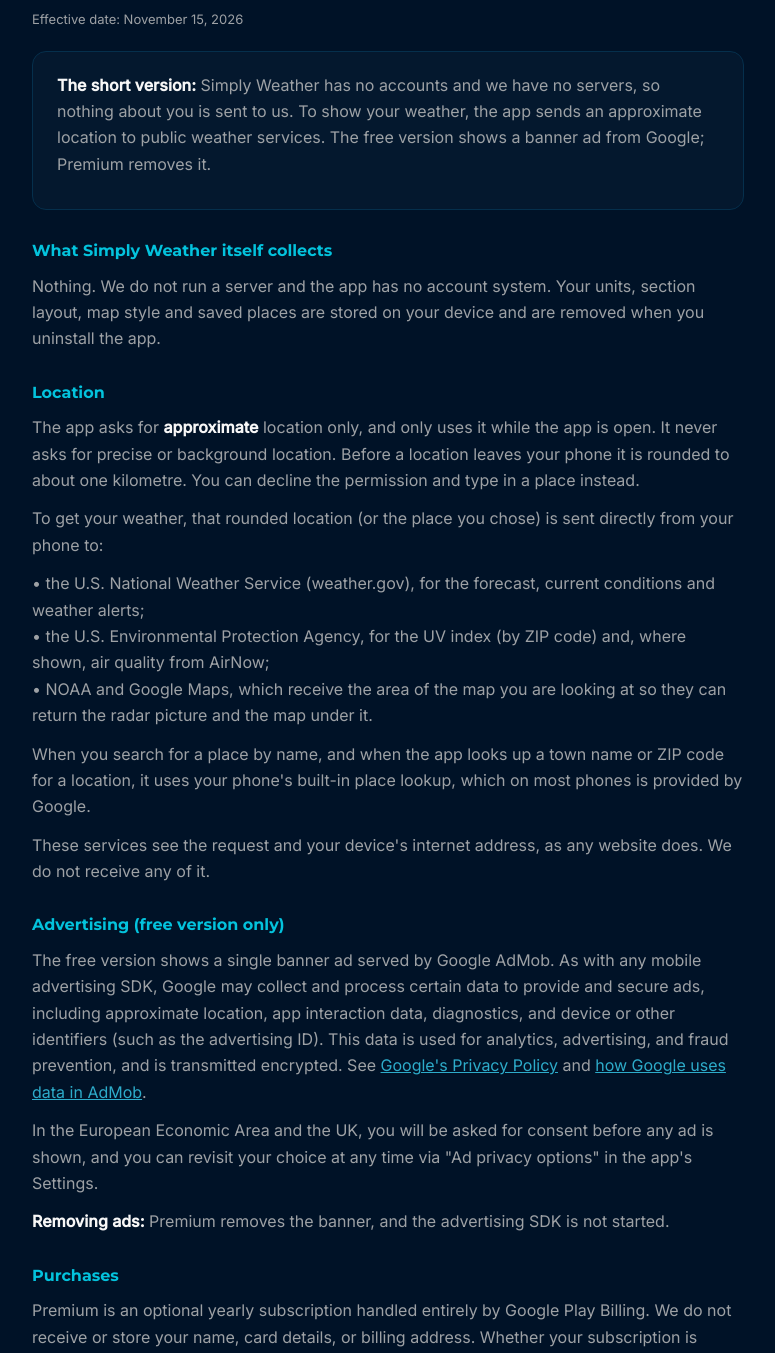
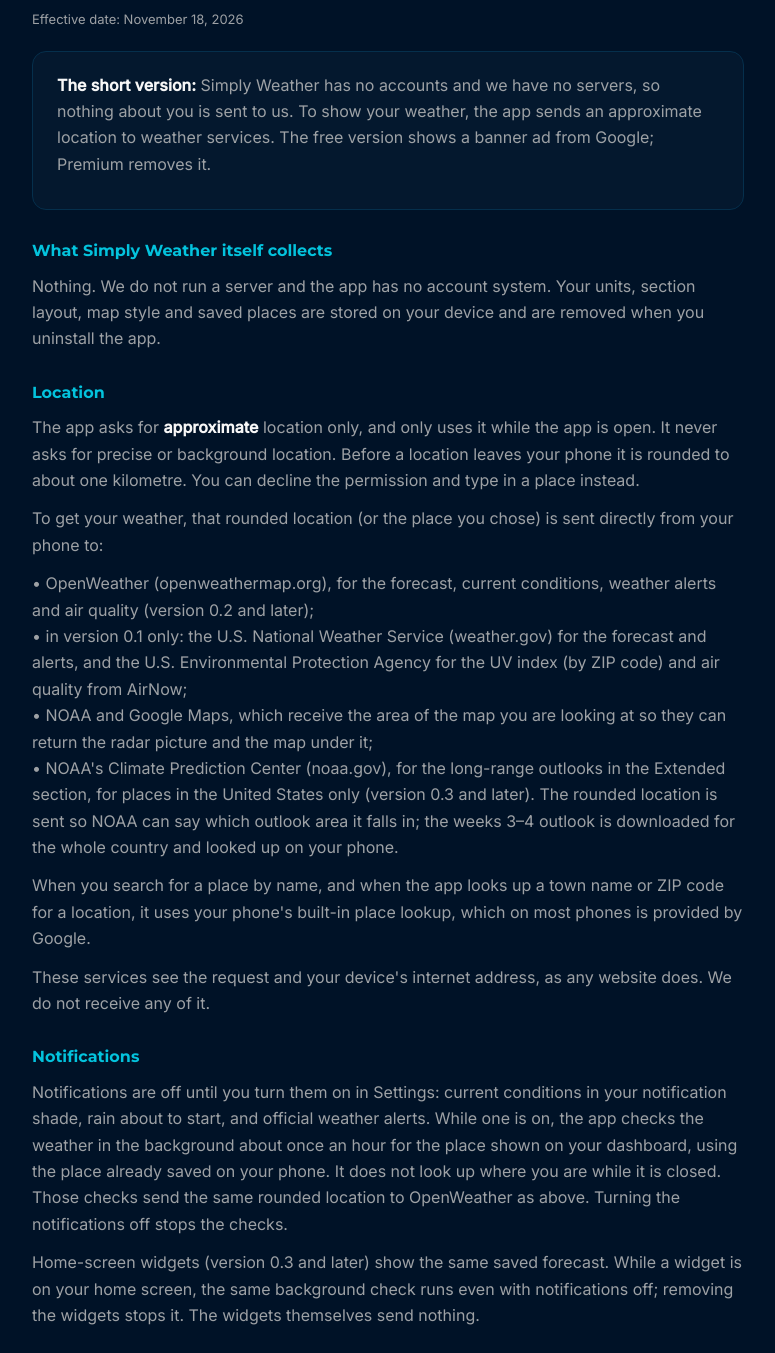
Before and after one commit to CypressTechApps/simplyweather-legal, a plain HTML site: page privacy.html in a window 1280 px wide. Shown: the part 244-1597 px from the top of the page, without its empty margins (252-1027 px from the left). Drawn offline with Linux system fonts and the light colour scheme.

Commit message:
Privacy: OpenWeather (0.2), NOAA outlooks and widgets (0.3)

```diff
--- a/privacy.html
+++ b/privacy.html
@@ -16,10 +16,10 @@
 </header>
 
 <h1>Privacy Policy</h1>
-<p class="date">Effective date: November 15, 2026</p>
+<p class="date">Effective date: November 18, 2026</p>
 
 <div class="card">
-<p><strong style="color:var(--cloud)">The short version:</strong> Simply Weather has no accounts and we have no servers, so nothing about you is sent to us. To show your weather, the app sends an approximate location to public weather services. The free version shows a banner ad from Google; Premium removes it.</p>
+<p><strong style="color:var(--cloud)">The short version:</strong> Simply Weather has no accounts and we have no servers, so nothing about you is sent to us. To show your weather, the app sends an approximate location to weather services. The free version shows a banner ad from Google; Premium removes it.</p>
 </div>
 
 <h2>What Simply Weather itself collects</h2>
@@ -28,11 +28,15 @@
 <h2>Location</h2>
 <p>The app asks for <strong style="color:var(--cloud)">approximate</strong> location only, and only uses it while the app is open. It never asks for precise or background location. Before a location leaves your phone it is rounded to about one kilometre. You can decline the permission and type in a place instead.</p>
 <p>To get your weather, that rounded location (or the place you chose) is sent directly from your phone to:</p>
-<p>• the U.S. National Weather Service (weather.gov), for the forecast, current conditions and weather alerts;<br>
-• the U.S. Environmental Protection Agency, for the UV index (by ZIP code) and, where shown, air quality from AirNow;<br>
-• NOAA and Google Maps, which receive the area of the map you are looking at so they can return the radar picture and the map under it.</p>
+<p>• OpenWeather (openweathermap.org), for the forecast, current conditions, weather alerts and air quality (version 0.2 and later);<br>
+• in version 0.1 only: the U.S. National Weather Service (weather.gov) for the forecast and alerts, and the U.S. Environmental Protection Agency for the UV index (by ZIP code) and air quality from AirNow;<br>
+• NOAA and Google Maps, which receive the area of the map you are looking at so they can return the radar picture and the map under it;<br>
+• NOAA's Climate Prediction Center (noaa.gov), for the long-range outlooks in the Extended section, for places in the United States only (version 0.3 and later). The rounded location is sent so NOAA can say which outlook area it falls in; the weeks 3–4 outlook is downloaded for the whole country and looked up on your phone.</p>
 <p>When you search for a place by name, and when the app looks up a town name or ZIP code for a location, it uses your phone's built-in place lookup, which on most phones is provided by Google.</p>
 <p>These services see the request and your device's internet address, as any website does. We do not receive any of it.</p>
+<h2>Notifications</h2>
+<p>Notifications are off until you turn them on in Settings: current conditions in your notification shade, rain about to start, and official weather alerts. While one is on, the app checks the weather in the background about once an hour for the place shown on your dashboard, using the place already saved on your phone. It does not look up where you are while it is closed. Those checks send the same rounded location to OpenWeather as above. Turning the notifications off stops the checks.</p>
+<p>Home-screen widgets (version 0.3 and later) show the same saved forecast. While a widget is on your home screen, the same background check runs even with notifications off; removing the widgets stops it. The widgets themselves send nothing.</p>
 
 <h2>Advertising (free version only)</h2>
 <p>The free version shows a single banner ad served by Google AdMob. As with any mobile advertising SDK, Google may collect and process certain data to provide and secure ads, including approximate location, app interaction data, diagnostics, and device or other identifiers (such as the advertising ID). This data is used for analytics, advertising, and fraud prevention, and is transmitted encrypted. See <a href="https://policies.google.com/privacy">Google's Privacy Policy</a> and <a href="https://support.google.com/admob/answer/6128543">how Google uses data in AdMob</a>.</p>
```
Also changed, not shown: support.html (+4 -2 lines), terms.html (+3 -3 lines).
